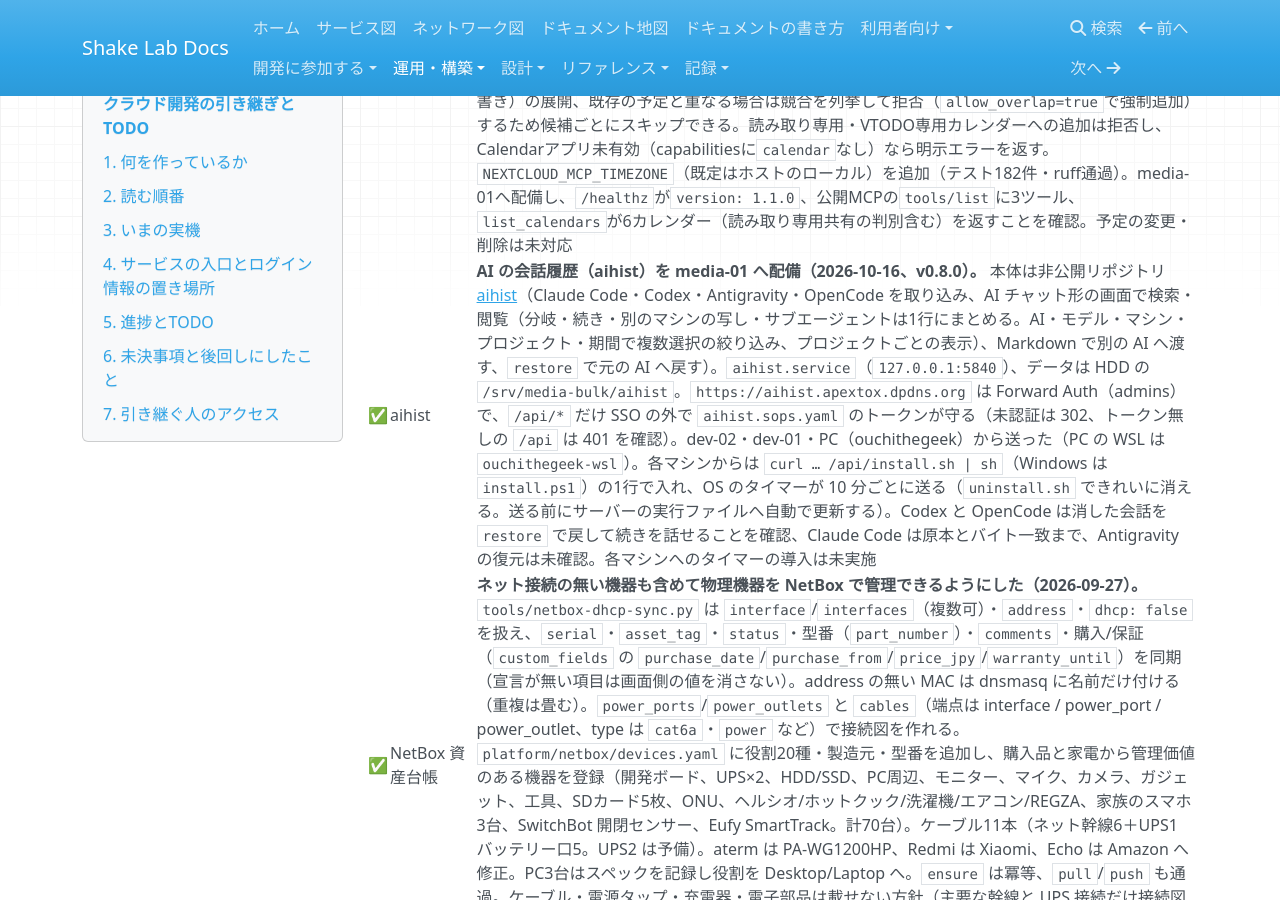
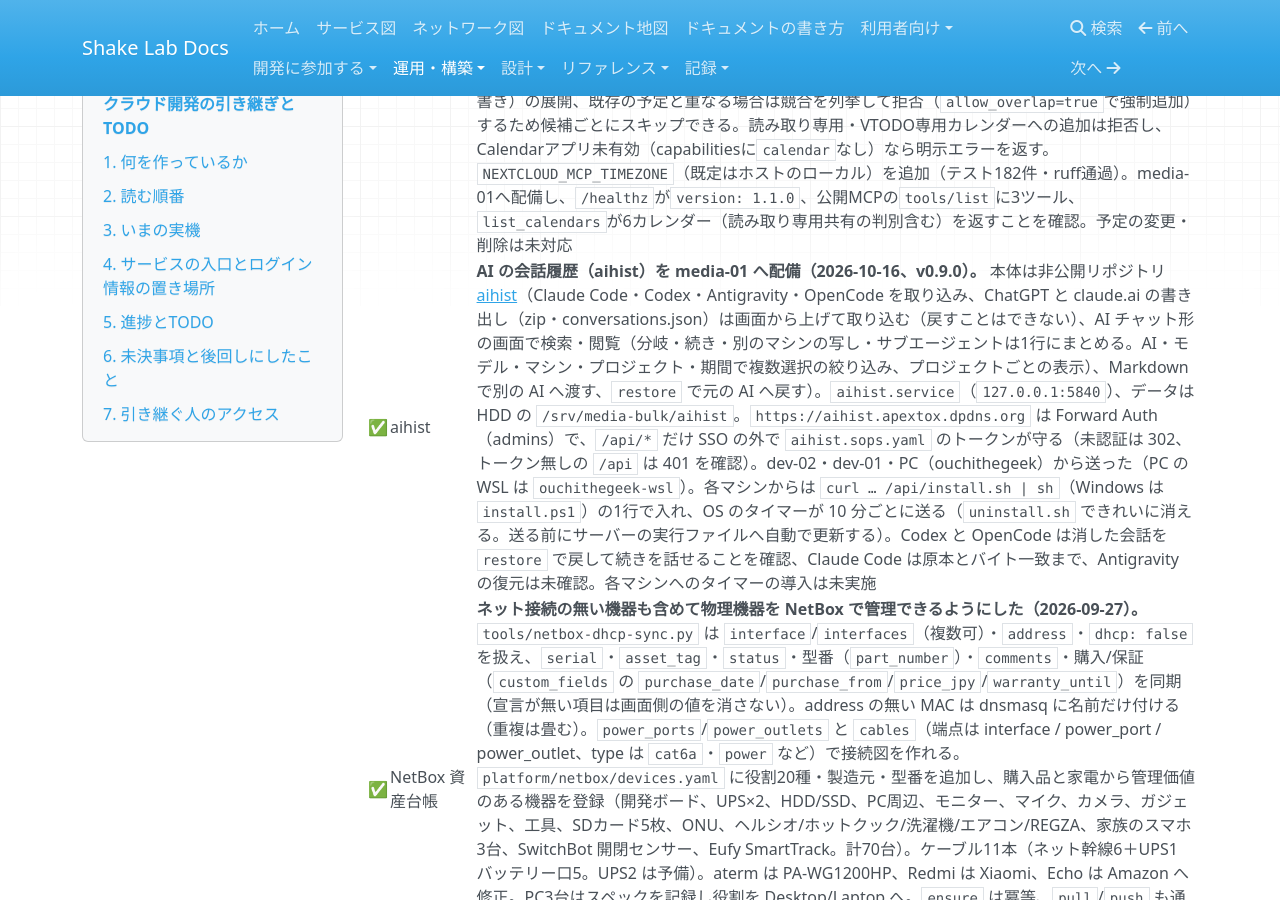
Before and after one commit to rurutheGeek/shake-cloud, an MkDocs documentation site: the page built from docs/operations/handover.md, in a window 1280 px wide and 900 px high, scrolled down 19835 px. Built offline with MkDocs 1.6.1, drawn with Linux system fonts in a browser that asks for light colours; nearby versions of some CDN libraries; a script that is not in the unit is left out.

Commit message:
chore(aihist): v0.9.0（ChatGPT・claude.ai の書き出しの取り込み）へ上げて配備する
Co-Authored-By: Claude Opus 5.5 <noreply@anthropic.com>

```diff
--- a/docs/operations/handover.md
+++ b/docs/operations/handover.md
@@ -220,7 +220,7 @@ sops --decrypt platform/sops/pve-users.sops.yaml
 | ✅ | Homarr | **ゲーム1の隔離ダウンロードのタイルをHomarrへ追加（2026-10-06）。** `stacks/homarr/apps.json` に「ダウンロード（qBittorrent）」（`https://torrent.play.apextox.dpdns.org`。未認証は302でAuthentikへ）と「ダウンロード（検疫）」（`https://play.apextox.dpdns.org/download`。ゲームポータルから分離した別コンテナ、ポータルSSOを共用。`/download/healthz` 200・未認証は303でログインへ）を追加し、`homarr.yml` でapps-01へ配備（35 apps・0 tiles removed）。torrent側の利用者ブラウザでのSSOログイン完了は未確認 | [Homarr](../services/homarr.md) |
 | 🟨 | Nextcloudアプリ | **自作の印刷・LocalSend送信を公開リポジトリへ切り出し、App Store公開の準備をした（2026-09-26）。** `cups_print`（[nextcloud-cups-print](https://github.com/rurutheGeek/nextcloud-cups-print)）と `localsend_share`（[nextcloud-localsend](https://github.com/rurutheGeek/nextcloud-localsend)）を作成し、各 `v1.0.2` をGitHub Releaseで配布。media-01は `manage.py custom-apps` で導入し旧 `shake_print`・`shake_localsend` を撤去（残る自作は `shake_tags` のみ）。中継は `stacks/print-api`・`stacks/localsend-send` を同じ実装へ更新。**実機確認（NC33）**: 印刷はPDFとMarkdown、ダイアログ（部数・カラー・ページ範囲）、LocalSendは実端末へ送信成功。LocalSendはmulticast応答がSG（22/80/443/53317のみ）で戻らないため、`LOCALSEND_SEND_SCAN` の外向き走査（HTTP legacy discovery）を追加。**プリンターはDHCPで `192.168.10.9`→`192.168.10.3` へ移動しており、キューをmDNS名 `ipp://cA5E9FB00000.local/ipp/print` に変更**（`cups_printer_uri`）。トークンはSOPS・実機・アプリ設定をローテーション済み。**外部レビューを受けて1.0.2で修正（Content-Length明示・中継エラー本文の表示・devicesのLANアドレス許可・トークン比較）。証明書は[PR #1272](https://github.com/nextcloud/app-certificate-requests/pull/1272)・[#1273](https://github.com/nextcloud/app-certificate-requests/pull/1273)を提出済み（署名待ち）。常用はNC33のまま（NC35は使い捨てコンテナで有効化・ルート・設定画面・JS配信のみ確認）** | [nextcloud.md](nextcloud.md)・[printer.md](../services/printer.md)・[D06](../development/D06-localsend.md)・[D08](../development/D08-nextcloud-print.md) |
 | ✅ | Nextcloud MCP | **Nextcloud MCPサーバを公開リポジトリへ切り出し、media-01をリリース取得方式へ移行（2026-09-26）。** [nextcloud-mcp](https://github.com/rurutheGeek/nextcloud-mcp) を作成して `v1.0.0` を公開、外部レビューを受けて `v1.0.1` に更新（tools/call前のwhoami必須化・タグreadのstat・write-denyの祖先拒否と展開メンバー検査・max_bytes検証・アーカイブ事前サイズ検査・Origin検証。標準ライブラリのみ・16ツール・テスト139件・Docker/GHCR対応）。呼び出し元の資格情報でNextcloudのACLに従うパススルー認証は不変。音楽ルートと追加の書き込み禁止プレフィックスをenv化し、tag-api連携はURLとトークンの両方があるときだけタグ3ツールを公開するようオプション化した。media-01は `group_vars/media.yml` の `nextcloud_mcp_version`/`_sha256` で固定したリリース資産をプレイが取得する。実機で `/healthz`（`version: 1.0.1`・`tag_tools: true`）とMCP接続からの `whoami`・MusicBrainz検索を確認。**2026-09-28: `v1.1.0`へ更新し、CalDAVカレンダー3ツール（`nextcloud_list_calendars`・`nextcloud_list_events`・`nextcloud_create_event`）を追加。** 繰り返し予定（`DAILY`/`WEEKLY`/`MONTHLY`/`YEARLY`、`COUNT`/`UNTIL`/`BYDAY`/`EXDATE`・上書き）の展開、既存の予定と重なる場合は競合を列挙して拒否（`allow_overlap=true`で強制追加）するため候補ごとにスキップできる。読み取り専用・VTODO専用カレンダーへの追加は拒否し、Calendarアプリ未有効（capabilitiesに`calendar`なし）なら明示エラーを返す。`NEXTCLOUD_MCP_TIMEZONE`（既定はホストのローカル）を追加（テスト182件・ruff通過）。media-01へ配備し、`/healthz`が`version: 1.1.0`、公開MCPの`tools/list`に3ツール、`list_calendars`が6カレンダー（読み取り専用共有の判別含む）を返すことを確認。予定の変更・削除は未対応 | [nextcloud-mcp.md](nextcloud-mcp.md)・[A06](../development/A06-nextcloud-mcp.md) |
-| ✅ | aihist | **AI の会話履歴（aihist）を media-01 へ配備（2026-10-16、v0.8.0）。** 本体は非公開リポジトリ [aihist](https://github.com/rurutheGeek/aihist)（Claude Code・Codex・Antigravity・OpenCode を取り込み、AI チャット形の画面で検索・閲覧（分岐・続き・別のマシンの写し・サブエージェントは1行にまとめる。AI・モデル・マシン・プロジェクト・期間で複数選択の絞り込み、プロジェクトごとの表示）、Markdown で別の AI へ渡す、`restore` で元の AI へ戻す）。`aihist.service`（`127.0.0.1:5840`）、データは HDD の `/srv/media-bulk/aihist`。`https://aihist.apextox.dpdns.org` は Forward Auth（admins）で、`/api/*` だけ SSO の外で `aihist.sops.yaml` のトークンが守る（未認証は 302、トークン無しの `/api` は 401 を確認）。dev-02・dev-01・PC（ouchithegeek）から送った（PC の WSL は `ouchithegeek-wsl`）。各マシンからは `curl … /api/install.sh | sh`（Windows は `install.ps1`）の1行で入れ、OS のタイマーが 10 分ごとに送る（`uninstall.sh` できれいに消える。送る前にサーバーの実行ファイルへ自動で更新する）。Codex と OpenCode は消した会話を `restore` で戻して続きを話せることを確認、Claude Code は原本とバイト一致まで、Antigravity の復元は未確認。各マシンへのタイマーの導入は未実施 | [aihist.md](aihist.md) |
+| ✅ | aihist | **AI の会話履歴（aihist）を media-01 へ配備（2026-10-16、v0.9.0）。** 本体は非公開リポジトリ [aihist](https://github.com/rurutheGeek/aihist)（Claude Code・Codex・Antigravity・OpenCode を取り込み、ChatGPT と claude.ai の書き出し（zip・conversations.json）は画面から上げて取り込む（戻すことはできない）、AI チャット形の画面で検索・閲覧（分岐・続き・別のマシンの写し・サブエージェントは1行にまとめる。AI・モデル・マシン・プロジェクト・期間で複数選択の絞り込み、プロジェクトごとの表示）、Markdown で別の AI へ渡す、`restore` で元の AI へ戻す）。`aihist.service`（`127.0.0.1:5840`）、データは HDD の `/srv/media-bulk/aihist`。`https://aihist.apextox.dpdns.org` は Forward Auth（admins）で、`/api/*` だけ SSO の外で `aihist.sops.yaml` のトークンが守る（未認証は 302、トークン無しの `/api` は 401 を確認）。dev-02・dev-01・PC（ouchithegeek）から送った（PC の WSL は `ouchithegeek-wsl`）。各マシンからは `curl … /api/install.sh | sh`（Windows は `install.ps1`）の1行で入れ、OS のタイマーが 10 分ごとに送る（`uninstall.sh` できれいに消える。送る前にサーバーの実行ファイルへ自動で更新する）。Codex と OpenCode は消した会話を `restore` で戻して続きを話せることを確認、Claude Code は原本とバイト一致まで、Antigravity の復元は未確認。各マシンへのタイマーの導入は未実施 | [aihist.md](aihist.md) |
 | ✅ | NetBox 資産台帳 | **ネット接続の無い機器も含めて物理機器を NetBox で管理できるようにした（2026-09-27）。** `tools/netbox-dhcp-sync.py` は `interface`/`interfaces`（複数可）・`address`・`dhcp: false` を扱え、`serial`・`asset_tag`・`status`・型番（`part_number`）・`comments`・購入/保証（`custom_fields` の `purchase_date`/`purchase_from`/`price_jpy`/`warranty_until`）を同期（宣言が無い項目は画面側の値を消さない）。address の無い MAC は dnsmasq に名前だけ付ける（重複は畳む）。`power_ports`/`power_outlets` と `cables`（端点は interface / power_port / power_outlet、type は `cat6a`・`power` など）で接続図を作れる。`platform/netbox/devices.yaml` に役割20種・製造元・型番を追加し、購入品と家電から管理価値のある機器を登録（開発ボード、UPS×2、HDD/SSD、PC周辺、モニター、マイク、カメラ、ガジェット、工具、SDカード5枚、ONU、ヘルシオ/ホットクック/洗濯機/エアコン/REGZA、家族のスマホ3台、SwitchBot 開閉センサー、Eufy SmartTrack。計70台）。ケーブル11本（ネット幹線6＋UPS1 バッテリー口5。UPS2 は予備）。aterm は PA-WG1200HP、Redmi は Xiaomi、Echo は Amazon へ修正。PC3台はスペックを記録し役割を Desktop/Laptop へ。`ensure` は冪等、`pull`/`push` も通過。ケーブル・電源タップ・充電器・電子部品は載せない方針（主要な幹線と UPS 接続だけ接続図にする）。**残りは各機器のシリアル、PC3台のメーカ・型番、Wi-Fi 家電の MAC、TL-SG605 の port 番号確認、unknown-43/84 の正体** | [netbox.md](netbox.md#assets) |
 | ✅ | パスキー | **パスワードレスの自動入力が出ない原因を特定し、discoverable（resident key）を必須化（2026-09-27）。** サーバー側（識別ステージの `passkey_challenge`・`autocomplete="username webauthn"`・パスワード/検証段を飛ばす既定ポリシー）は正常で、原因は登録済みBitwardenパスキーが2要素専用（非discoverable）だったこと。MFAでは使えており（`last_t`＝2026-09-26 09:51の本人ログインと一致）、`allowCredentials: []` の自動入力にだけ出ない症状だった。WebAuthn setupステージ `default-authenticator-webauthn-setup` を `resident_key_requirement: required` へ変更し、`configure.py` が冪等に適用（実機にも適用済み）。**2026-09-27より前に登録したパスキーは削除して登録し直しが必要。** Firefoxはユーザー名欄のパスキー自動入力に非対応（Chrome/Edge/Safariを使う） | [identity.md](identity.md#パスキーだけでログインするパスワードレス) |
 | ✅ | セッション | **再ログイン頻度を下げた（2026-09-27）。** 実機DBで、認証セッションがブラウザー終了＋サーバー側24時間（tenant `default_token_duration: days=1`）で切れていた。`configure.py` が `default-authentication-login` の `remember_me_offset` を `days=30` にし、ログイン最後の「Stay signed in?」で **Yes** のときだけ30日保持（Noは従来どおり）。実機にも適用済み。常時30日にする場合は同ステージの `session_duration: days=30` | [identity.md](identity.md#再ログインを減らすセッション保持) |
```
Also changed, not shown: 1 other file.
